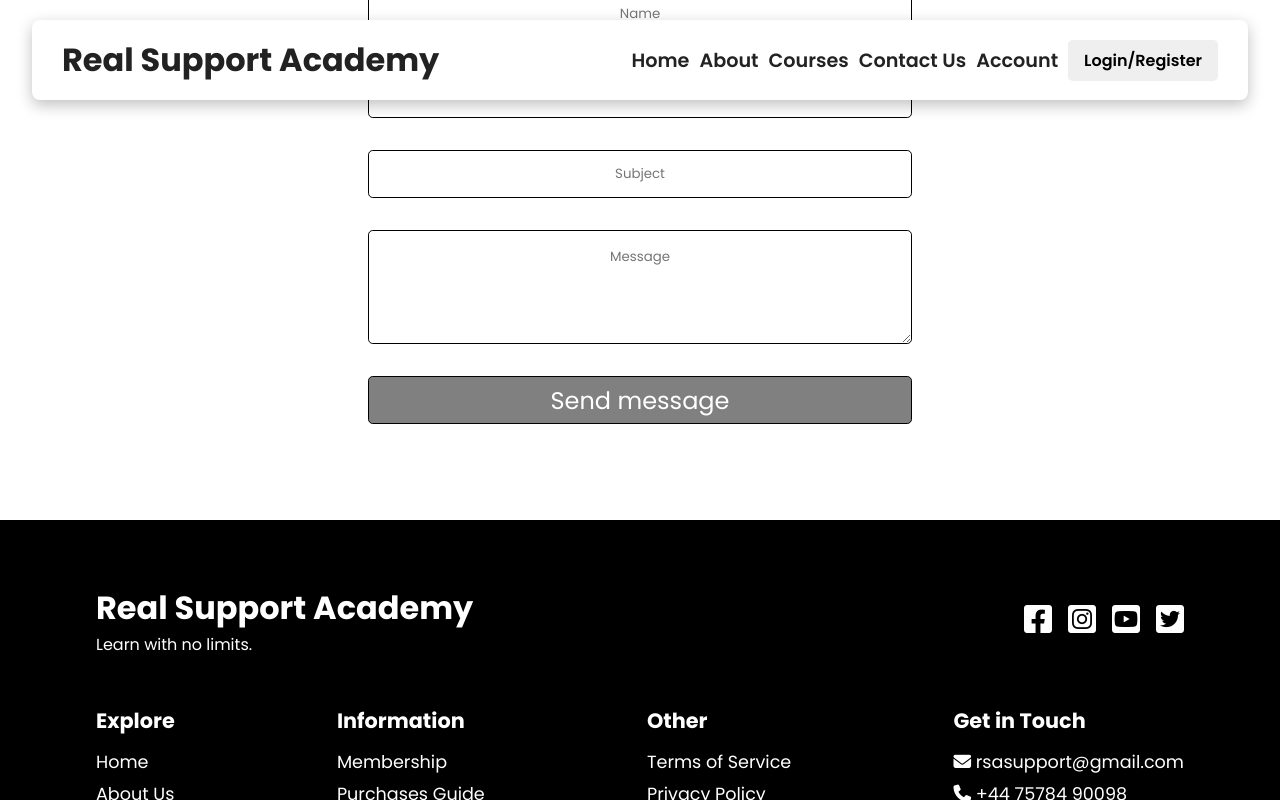
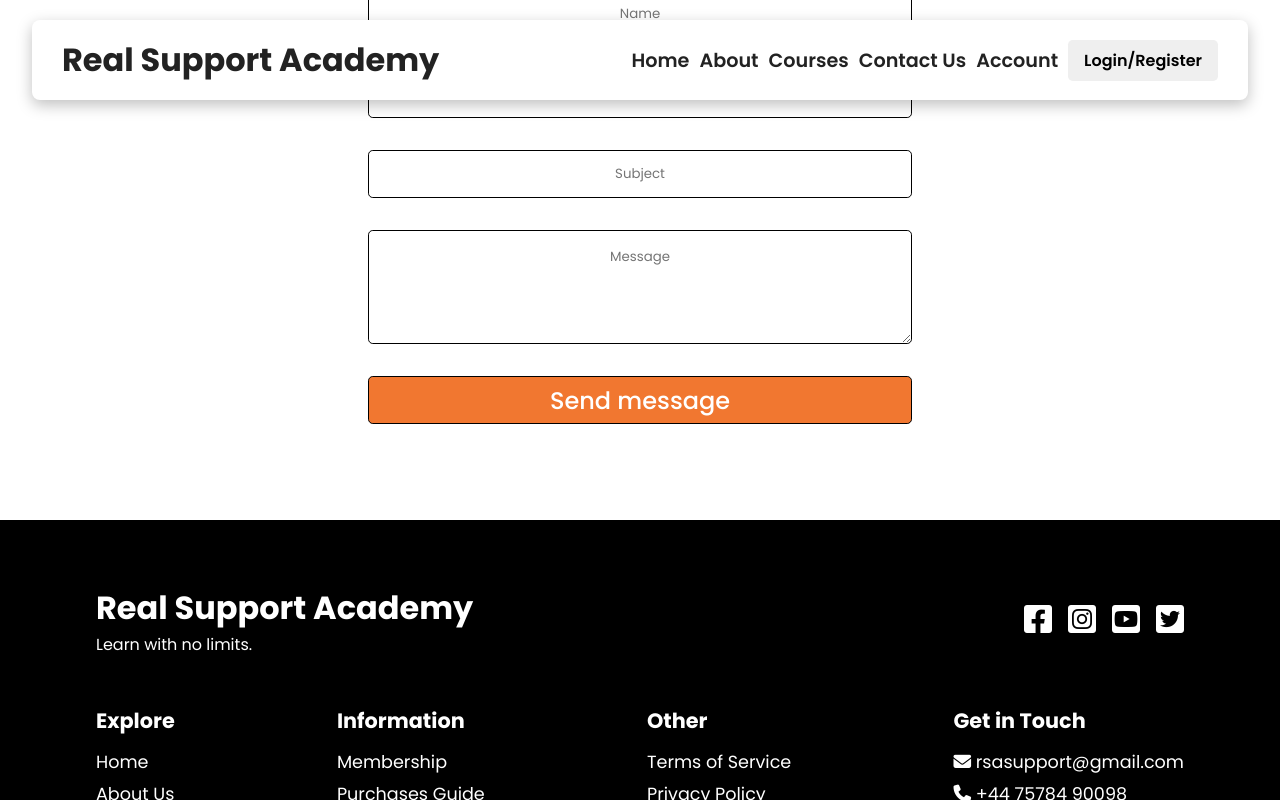
Before and after one commit to Mberra6/real-support-academy, a React (Create React App) app in the folder client/: page /contact in a window 1280 px wide. In both pictures the pointer is over the button "Send message". Shown: the part 450-1250 px from the top of the page. Built offline with nearby package versions, Linux system fonts and the light colour scheme.

Commit message:
contact us form button changed to orange

```diff
--- a/client/src/components/ContactForm/contact-us.css
+++ b/client/src/components/ContactForm/contact-us.css
@@ -31,7 +31,14 @@
 .form-container button{
     height: 3rem;
     font-size: 1.5rem;
+    font-weight: 500;
     margin-bottom: 2rem;
     border-radius: 0.3rem;
     border: 1px solid black;
+    cursor: pointer;
 }
+
+.form-container button:hover{
+    background-color:rgb(241, 119, 48);
+    color: white;
+}
```
